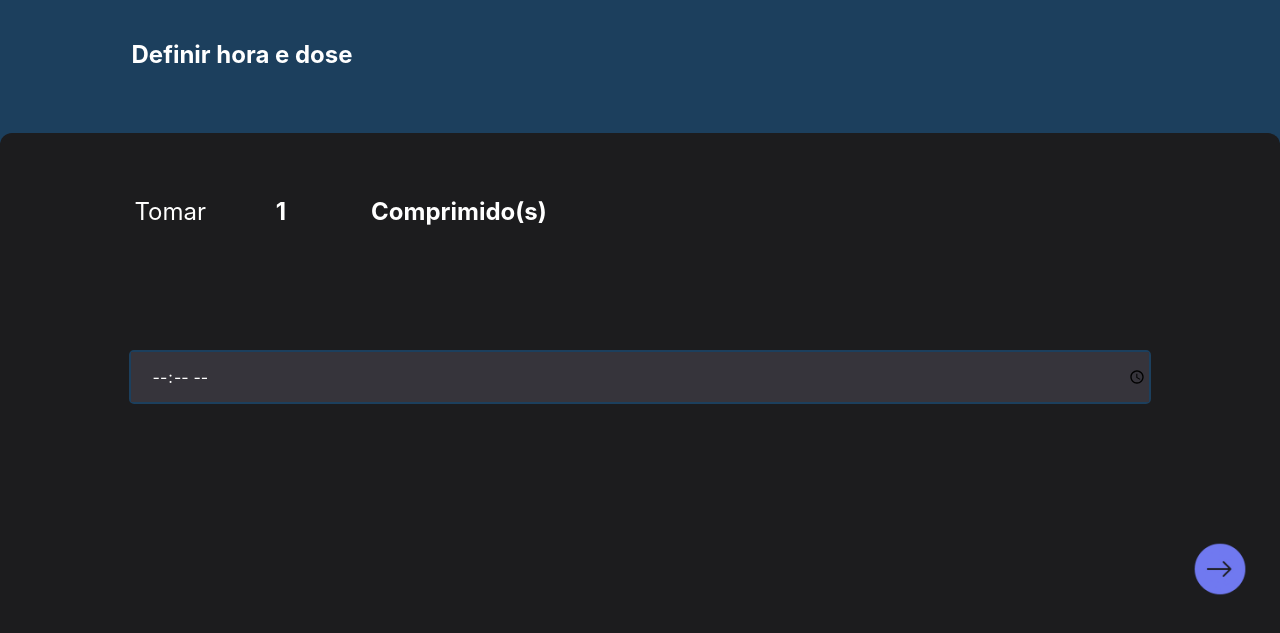
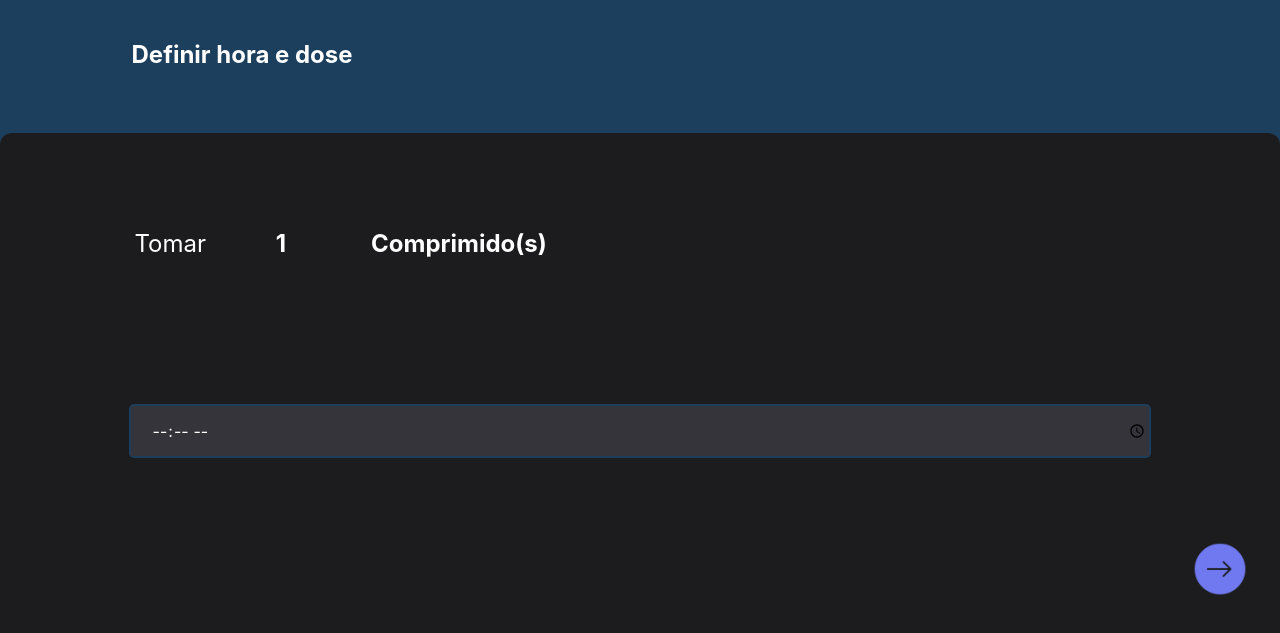
Before and after one commit to ericksjp/MedicalSafeProject, a plain HTML site: page frontend/html/forms/horaEDose.html in a window 1280 px wide. Shown: the part 171-804 px from the top of the page. Drawn offline with Linux system fonts and the light colour scheme.

Commit message:
Corrige a margem do elemento doseForm

```diff
--- a/frontend/css/formsStyle/horaEDose.css
+++ b/frontend/css/formsStyle/horaEDose.css
@@ -2,7 +2,7 @@
     font-family: "Inter", sans-serif;
     color: white;
     font-size: x-large;
-    margin: 5% 10.5%;
+    margin: 7.5% 10.5%;
 }
 
 #inputDose {
@@ -26,7 +26,7 @@
 }
 
 .inputForm {
-    margin-top: 60px;
+    margin-top: 50px;
     align-self: center;
     width: 79.5%;
 }
```
